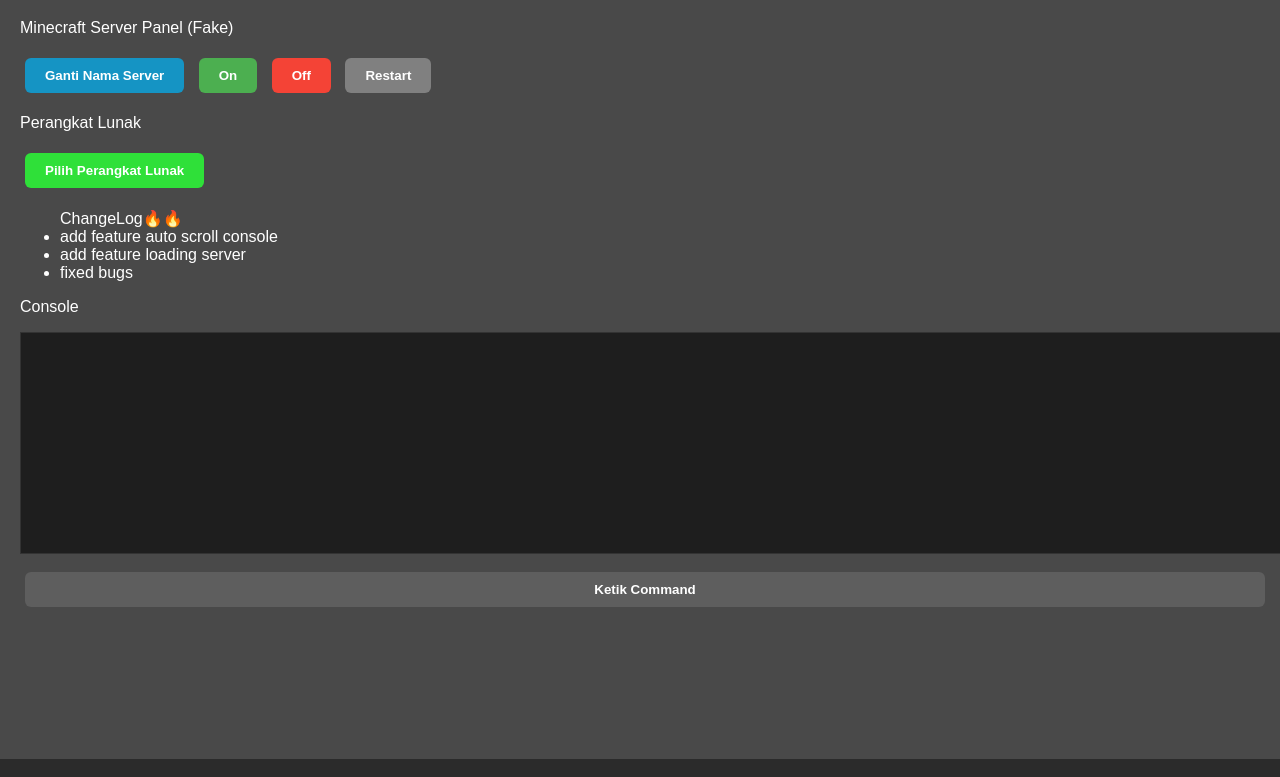
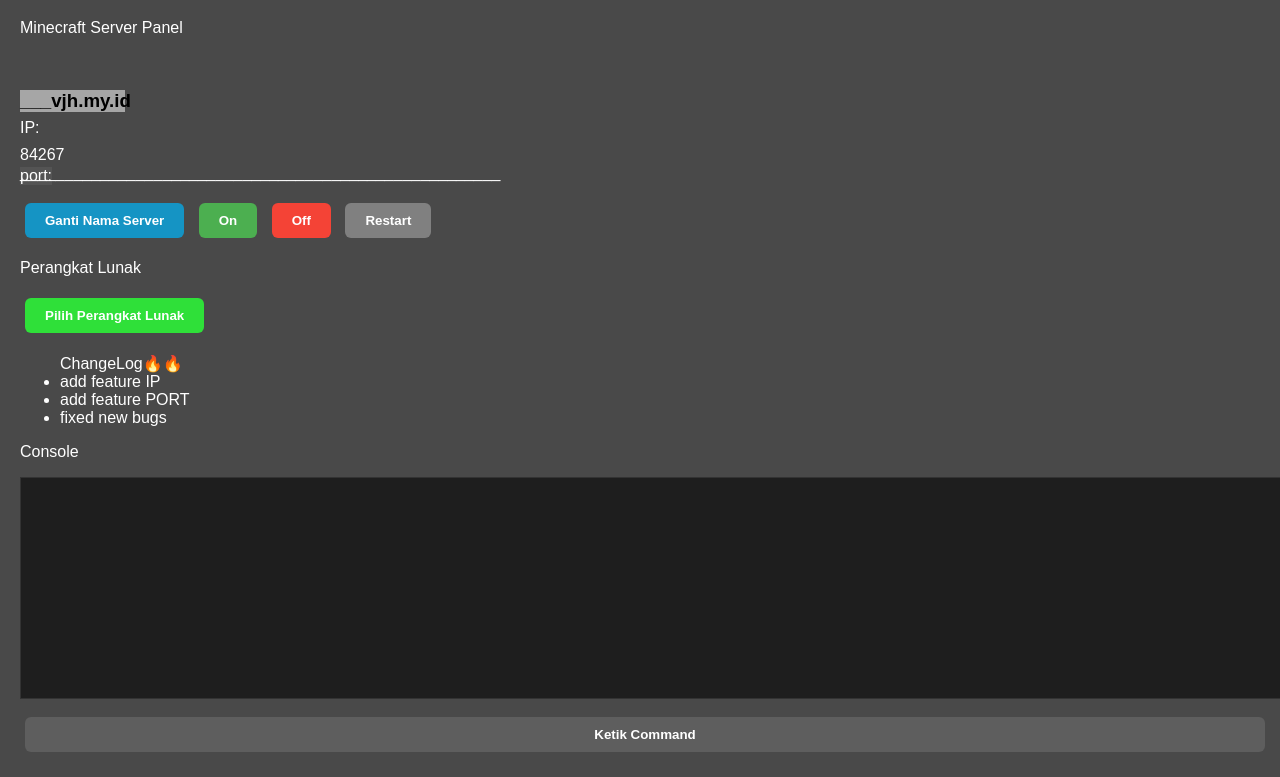
Before and after one commit to vairon987/VJAddon, a plain HTML site: page index.html in a window 1280 px wide. Shown: the part 81-858 px from the top of the page. Drawn offline with Linux system fonts and the light colour scheme.

Commit message:
Update index.html
Update v2. 0

Add new feature and fixed bugs

```diff
--- a/index.html
+++ b/index.html
@@ -46,13 +46,43 @@
     .tombol-restart { background-color: #808080; }
     .perangkat-lunak { background-color: #2fe039; }
     .command { background-color: #5e5e5e; width: 100%; }
+    .Bdomain {
+      background-color: #ffffff00;
+      position: absolute;
+      top: 23%
+    }
+    .Bport {
+      background-color: #ffffff10;
+      position: absolute;
+      top: 29%
+    }
+    #port {
+      position: absolute;
+      right: ;
+    }
+    #domain {
+      background-color: #a6a6a6;
+      width: 105px;
+      color: black;
+    }
+    .pemisah1 {
+      background-color: #ffffff00;
+      color: #ffffff00;
+    }
   </style>
 </head>
 <body>
   <div class="menu">
     <h1>VJHosting</h1>
-    <p>Minecraft Server Panel (Fake)</p>
+    <p>Minecraft Server Panel</p>
 
+    <br>
+    <p class="Bdomain">IP: </p>
+    <h3 id="domain">___vjh.my.id</h3>
+    <p class="Bport">port: </p>
+    <p id="port"></p>
+    <p class="pemisah1">_______________</p>
+    <p>______________________________________________________</p>
     <button class="btn tombol-ganti" onclick="nama()">Ganti Nama Server</button>
     <button class="btn tombol-on" onclick="on()">On</button>
     <button class="btn tombol-off" onclick="off()">Off</button>
@@ -62,9 +92,9 @@
     <button class="btn perangkat-lunak" onclick="pl()">Pilih Perangkat Lunak</button>
 
     <ul> ChangeLog🔥🔥
-      <li>add feature auto scroll console</li>
-      <li>add feature loading server</li>
-      <li>fixed bugs</li>
+      <li>add feature IP</li>
+      <li>add feature PORT</li>
+      <li>fixed new bugs</li>
     </ul>
 
     <p>Console</p>
@@ -73,6 +103,8 @@
   </div>
 
   <script>
+    let port = document.getElementById("port")
+    port.innerText = Math.round(Math.random()*90000)
     // Fungsi log ke console
     function logConsole(msg) {
       const consoleBox = document.getElementById("console");
@@ -172,4 +204,4 @@
     }
   </script>
 </body>
-</html>
+      </html>
```
